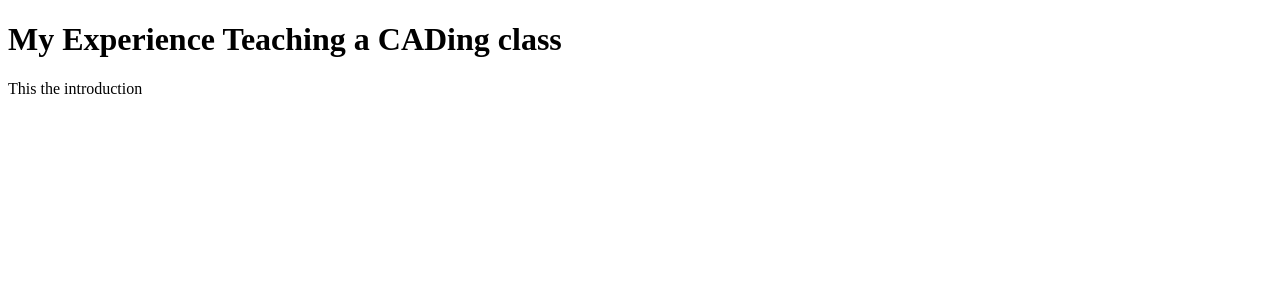
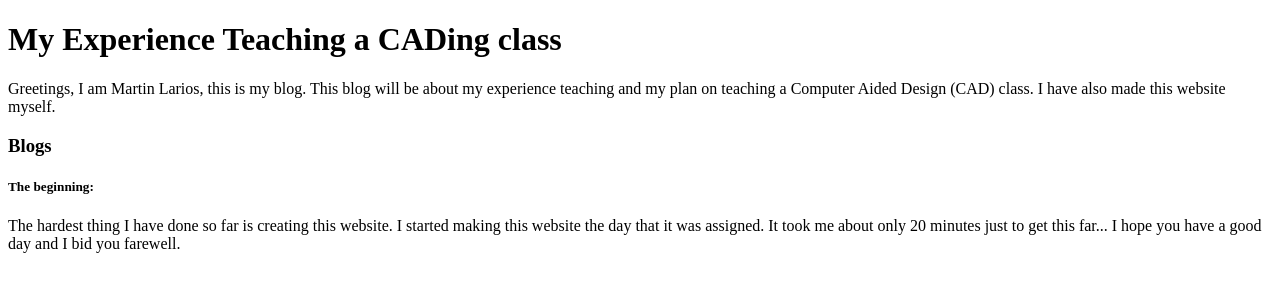
Before and after one commit to GreatPurpleMartin/CadClass, a plain HTML site: page index.html in a window 1280 px wide. Drawn offline with Linux system fonts and the light colour scheme.

Commit message:
Update index.html

```diff
--- a/index.html
+++ b/index.html
@@ -8,5 +8,15 @@
    <h1> My Experience Teaching a CADing class</h1>
   </div>
   <div class="introduction">
-   <p> This the introduction</p>
+   <p>Greetings, I am Martin Larios, this is my blog. This blog will be about
+      my experience teaching and my plan on teaching a Computer Aided Design
+      (CAD) class. I have also made this website myself. </p>
   </div>
+  <div clas= "blogs">
+    <h3>Blogs</h3>
+    <h5> The beginning:</h6>
+    <p>The hardest thing I have done so far is creating this website. I started
+    making this website the day  that it was assigned. It took me about only 20
+    minutes just to get this far... I hope you have a good day and I bid you
+    farewell.</p>
+  </div>
```
